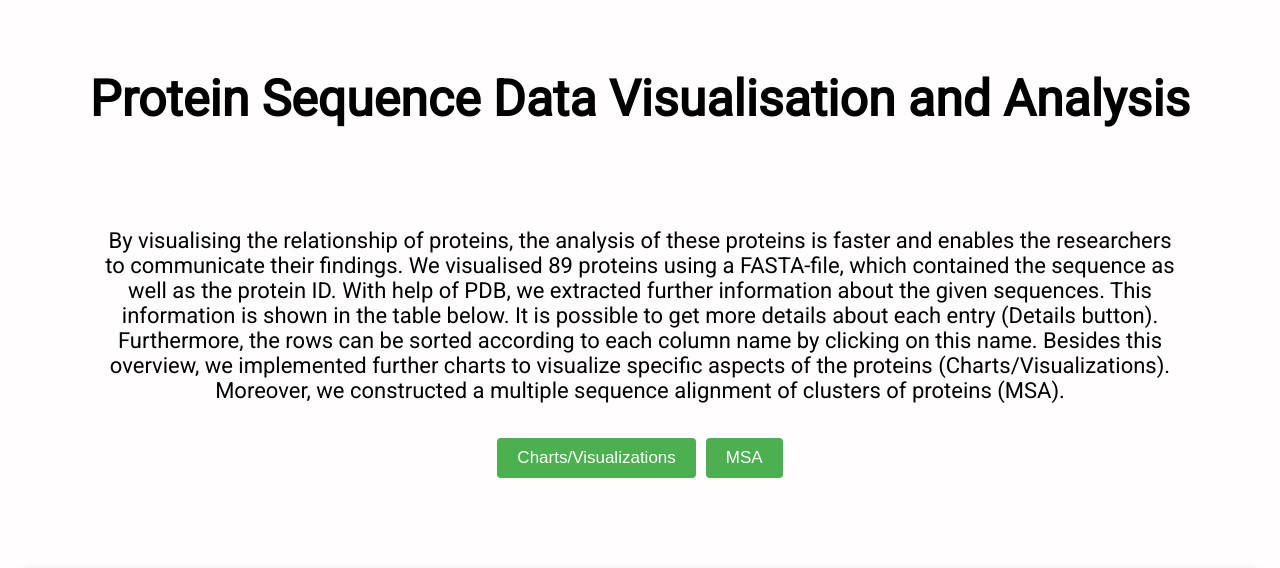
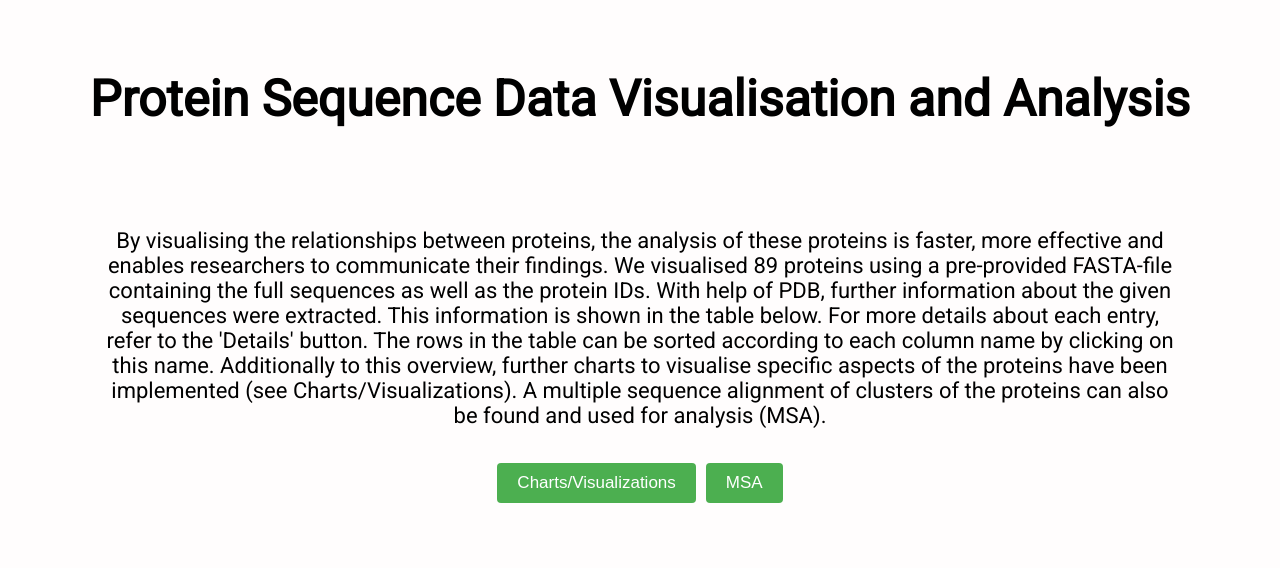
Before and after one commit to vino-nyschey/Data-Visualization-MSA, a Python web app: template templates/base.html in a window 1280 px wide. Shown: the top 568 px of the page. Run offline with Jinja, Linux system fonts and the light colour scheme; the template is opened without the code that fills it, so the values that code supplies are empty; some libraries are stand-ins or nearby versions.

Commit message:
Modified text on frist page

```diff
--- a/templates/base.html
+++ b/templates/base.html
@@ -18,11 +18,11 @@
     <h1>Protein Sequence Data Visualisation and Analysis</h1>
     <div class="non-chart-text">
         <p>
-            By visualising the relationship of proteins, the analysis of these proteins is faster and enables the researchers to communicate their findings.
-            We visualised 89 proteins using a FASTA-file, which contained the sequence as well as the protein ID. With help of PDB, we extracted further
-            information about the given sequences. This information is shown in the table below. It is possible to get more details about each entry (Details button).
-            Furthermore, the rows can be sorted according to each column name by clicking on this name. Besides this overview, we implemented further charts
-            to visualize specific aspects of the proteins (Charts/Visualizations). Moreover, we constructed a multiple sequence alignment of clusters of proteins (MSA).
+            By visualising the relationships between proteins, the analysis of these proteins is faster, more effective and enables researchers to communicate their findings.
+            We visualised 89 proteins using a pre-provided FASTA-file containing the full sequences as well as the protein IDs. With help of PDB, further
+            information about the given sequences were extracted. This information is shown in the table below. For more details about each entry, refer to the 'Details' button.
+            The rows in the table can be sorted according to each column name by clicking on this name. Additionally to this overview, further charts
+            to visualise specific aspects of the proteins have been implemented (see Charts/Visualizations). A multiple sequence alignment of clusters of the proteins can also be found and used for analysis (MSA).
         </p>
     </div>
 
```
